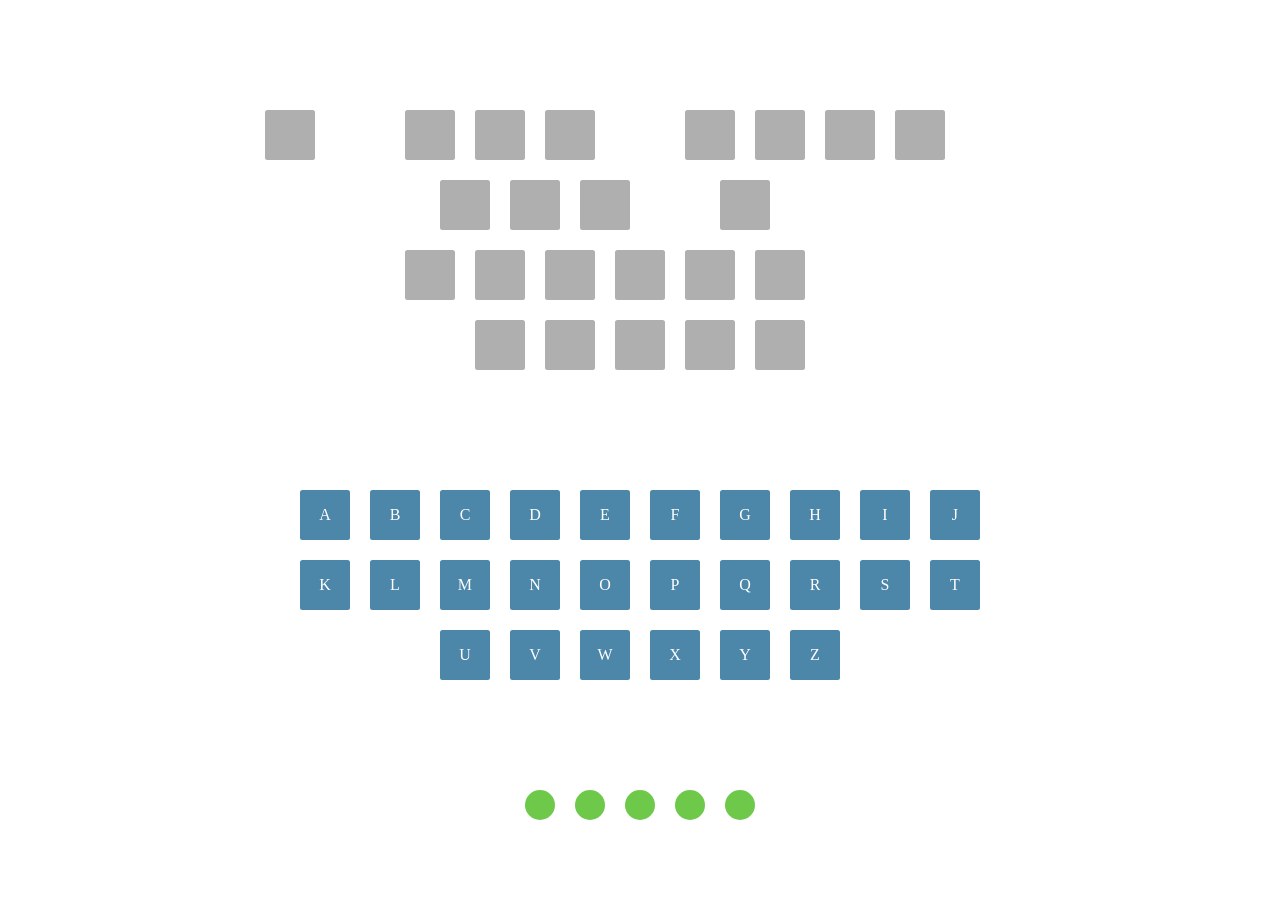
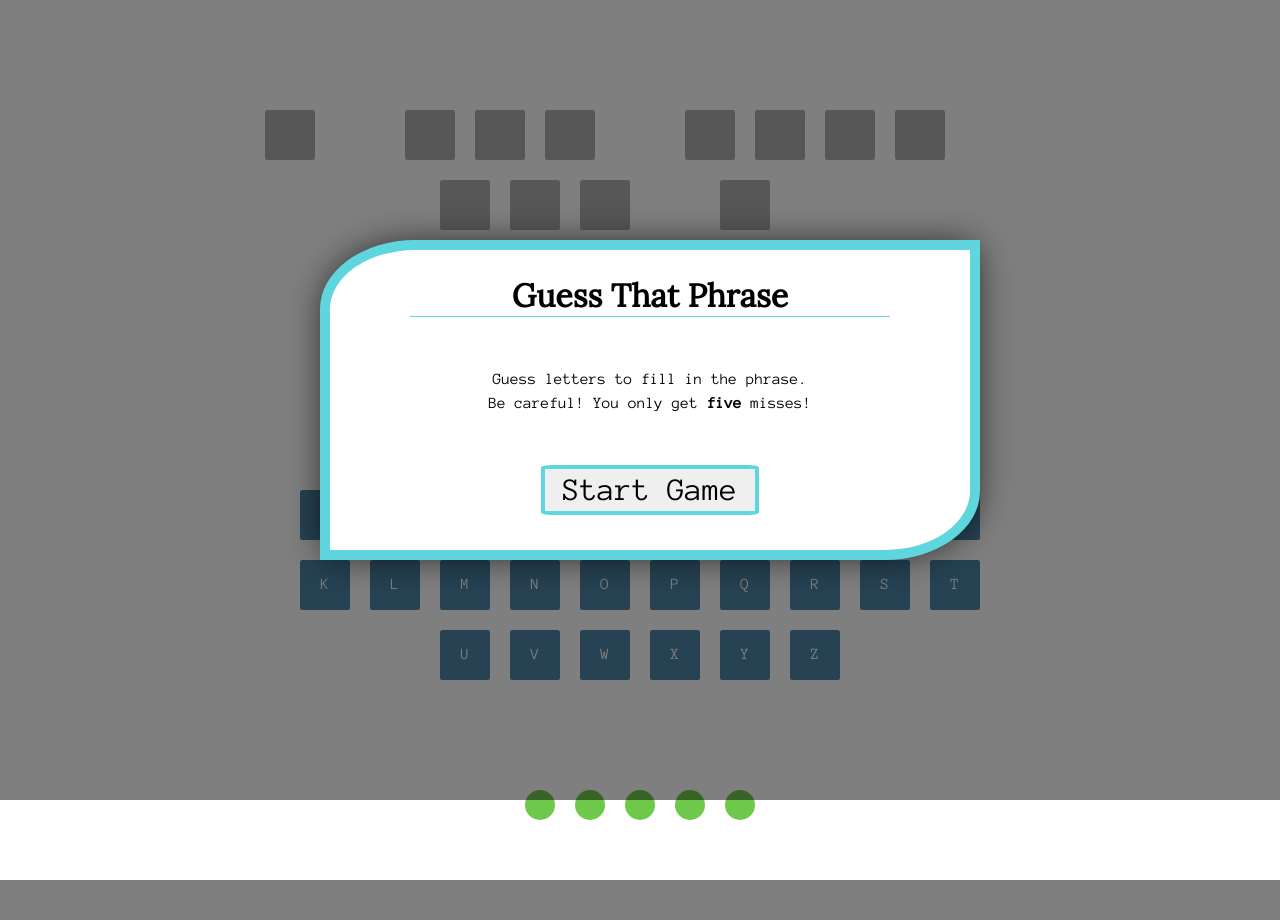
Before and after one commit to liaocanada/guess-the-phrase-game, a PHP site: page / in a window 1280 px wide. After the commit the page ends 880 px from the top, so only its background shows below. Run offline with PHP 8.4, Linux system fonts and the light colour scheme.

Commit message:
css work for overlay

```diff
--- a/css/style.css
+++ b/css/style.css
@@ -1,6 +1,78 @@
+body {
+	margin: 0;
+	padding: 0;
+}
+
+h1 {
+	font-family: 'Lora', serif;
+}
+
+p {
+	font-family: 'Anonymous Pro', monospace;
+}
+
 .wrapper {
 	width: 80%;
 	margin: 60px auto;
+}
+
+.overlay {
+	background-color: rgba(0, 0, 0, .5);
+	height: 100%;
+	width: 100%;
+	position: absolute;
+    z-index: 10;
+    top: 0;
+    left: 0;
+}
+
+.inner-overlay {
+	position: absolute;
+	top: 50%;
+    left: 25%;
+    transform: translateY(-50%);
+	width: 50%;
+    height: 400px;
+    margin: 0 auto;
+    background: #FFF;
+    text-align: center;
+    border: solid 10px #5FD5DD;
+    border-radius: 95px 0px 95px 0px / 69px 33px 69px 0px;
+    -webkit-box-shadow: 0px 0px 36px -5px rgba(0,0,0,0.75);
+	-moz-box-shadow: 0px 0px 36px -5px rgba(0,0,0,0.75);
+	box-shadow: 0px 0px 36px -5px rgba(0,0,0,0.75);
+}
+
+.inner-overlay h1 {
+	border-bottom: solid 1px #5FD5DD;
+	width: 75%;
+	margin: 25px auto 50px;
+}
+
+.inner-overlay p {
+	margin-bottom: 50px;
+	padding: 0 10px;
+	line-height: 1.5em;
+}
+
+.inner-overlay button {
+	font-family: 'Anonymous Pro', monospace;
+	font-size: 1em;
+	border: solid 4px #5FD5DD;
+	border-radius: 5%;
+	padding: 5px 18px;
+	margin: 0 10px;
+	transition: .4s;
+}
+
+.inner-overlay button:focus {
+	outline-style: none;
+}
+
+.inner-overlay button:hover {
+	border-color: #53BAC1;
+	color: #fff;
+	background-color: #5FD5DD;
 }
 
 .alphabet,
@@ -24,6 +96,8 @@
 
 .guesses {
 	width: 50%;
+	margin-bottom: 0;
+	padding-bottom: 0;
 }
 
 .word {
@@ -79,3 +153,27 @@
 .guess.spent {
 	background-color: #AFAFAF
 }
+
+@media screen and (min-width: 450px) {
+
+	.inner-overlay button {
+		font-size: 1.5em;
+	}
+}
+
+@media screen and (min-width: 530px) {
+
+	.inner-overlay {
+		height: 380px;
+	}
+
+	.inner-overlay button {
+		font-size: 2em;
+	}
+}
+
+@media screen and (min-width: 740px) {
+	.inner-overlay {
+		height: 300px;
+	}
+}
--- a/index.html
+++ b/index.html
@@ -2,6 +2,7 @@
 <html>
 <head>
 	<title>Guess the Phrase Game</title>
+	<link href="https://fonts.googleapis.com/css?family=Anonymous+Pro|Lora" rel="stylesheet">
 	<link rel="stylesheet" type="text/css" href="css/style.css">
 </head>
 <body>
@@ -105,6 +106,14 @@
 
 	</div>
 
+	<div class="overlay">
+		<div class="inner-overlay">
+			<h1>Guess That Phrase</h1>
+			<p>Guess letters to fill in the phrase.</br> Be careful! You only get <strong>five</strong> misses!</p>
+			<button>Start Game</button>
+		</div>
+	</div>
+
 	<script type="text/javascript" src="js/app.js"></script>
 </body>
 </html>
```
